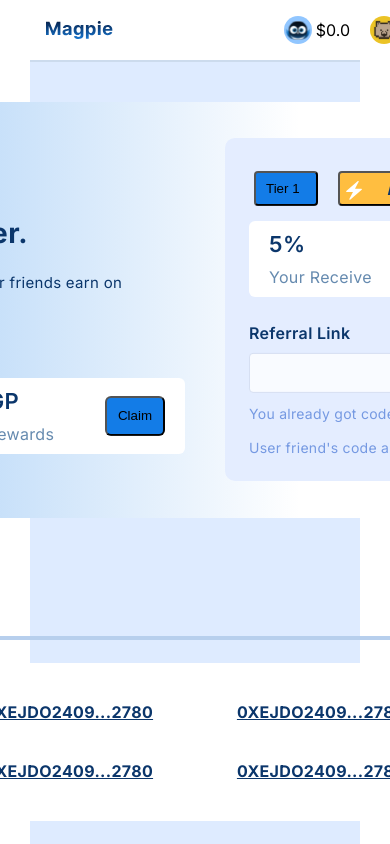
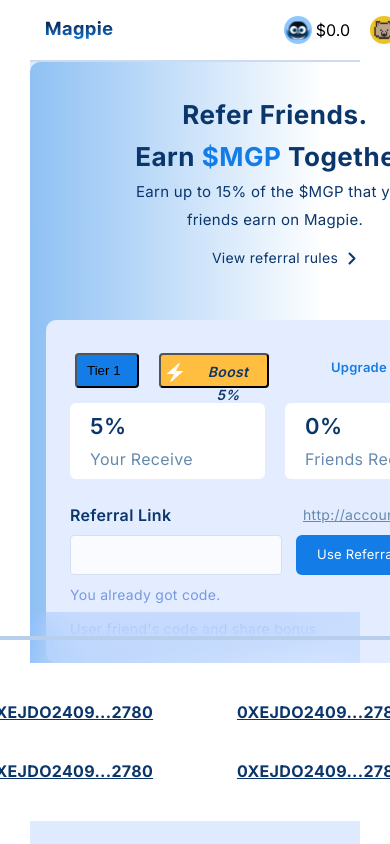
Before and after one commit to vishal5208/Magpie, a React (Create React App) app: page / in a window 390 px wide. Shown: the top 844 px of the page. Built offline with nearby package versions, Linux system fonts and the light colour scheme.

Commit message:
made first container responsive

```diff
--- a/src/components/Content/Content.css
+++ b/src/components/Content/Content.css
@@ -8,6 +8,11 @@
 
 	position: relative;
 }
+
+.main-content-section-mobile {
+	display: none;
+}
+
 .refer-texts-container {
 	box-sizing: border-box;
 	display: flex;
@@ -35,8 +40,6 @@
 }
 
 .refer-texts-container .first p {
-	font-family: "Inter";
-	font-style: normal;
 	font-weight: 700;
 	font-size: 28px;
 	line-height: 162.02%;
@@ -174,6 +177,136 @@
 	margin: 0;
 }
 
+/* mediaquery */
+@media (max-width: 450px) {
+	.refer-texts-container {
+		width: auto;
+		padding: 16px;
+		flex-direction: column;
+		top: initial;
+		left: initial;
+		transform: none;
+	}
+
+	.inner-content-section {
+		padding: 16px;
+	}
+
+	.about-earn {
+		font-size: 12px;
+	}
+
+	.referral-info {
+		width: 100%;
+		margin-right: 0;
+		margin-bottom: 12px;
+	}
+
+	.refer-texts-container .friend {
+		width: 100%;
+	}
+
+	.mgp-info {
+		width: 100%;
+	}
+
+	.mgp-info .inner-mgp {
+		width: 100%;
+	}
+
+	.mgp-number {
+		font-size: 18px;
+	}
+
+	.group-container {
+		display: flex;
+		flex-direction: column;
+	}
+
+	.inner-content-section .first {
+		display: none;
+	}
+
+	.first-mobile {
+		display: flex !important;
+		flex-direction: column;
+		align-items: center;
+	}
+
+	.first-mobile p {
+		font-size: 26px;
+		font-weight: 700;
+
+		line-height: 162.02%;
+		/* or 45px */
+
+		letter-spacing: 0.02em;
+
+		/* deep blue */
+
+		color: #0b366b;
+		margin: 0;
+		padding: 0;
+	}
+	.about-earn {
+		display: none;
+	}
+
+	.about-earn-mobile {
+		display: flex !important;
+		flex-direction: column;
+		font-weight: 500;
+		font-size: 15px;
+		line-height: 50.02%;
+
+		text-align: center;
+		letter-spacing: 0.02em;
+
+		/* deep blue */
+
+		color: #0b366b;
+	}
+
+	.about-earn-mobile p {
+		margin: 10px auto;
+	}
+
+	.inner-content-section {
+		display: flex;
+		flex-direction: column;
+		justify-content: center;
+		align-items: center;
+	}
+
+	.arrow-img {
+		top: 15px;
+		left: 130px;
+	}
+
+	.rule p {
+		font-size: 14px;
+	}
+
+	.group-container {
+		display: none;
+	}
+
+	.main-referral-data-container {
+		padding: 16px;
+		gap: 16px;
+	}
+}
+
+.first-mobile {
+	display: none;
+}
+
+/* end of mediaqury */
+
+.about-earn-mobile {
+	display: none;
+}
+
 .mgp-info {
 	box-sizing: border-box;
 
@@ -303,9 +436,6 @@
 	padding: 24px;
 	gap: 24px;
 
-	width: 458px;
-	height: 343px;
-
 	background: #e4edff;
 	border-radius: 10px;
 
@@ -320,7 +450,6 @@
 	width: 20px;
 	height: 20px;
 	top: 13px;
-
 	left: 196px;
 }
 
--- a/src/components/Content/Content.js
+++ b/src/components/Content/Content.js
@@ -1,6 +1,5 @@
 import "./Content.css";
 import { arrow, tokenLogo, zap, arrow2 } from "../../assests";
-
 
 const Content = () => {
 	return (
@@ -14,9 +13,25 @@
 							Earn <span className="mgp"> $MGP</span> Together.
 						</p>
 					</div>
+
+					{/* first for mobile */}
+					<div className="first-mobile">
+						<p>Refer Friends.</p>
+						<p>
+							Earn <span className="mgp"> $MGP</span> Together.
+						</p>
+					</div>
+
 					<p className="about-earn">
 						Earn up to 15% of the $MGP that your friends earn on Magpie.
 					</p>
+
+					{/* about-earn fro mobile */}
+
+					<div className="about-earn-mobile">
+						<p>Earn up to 15% of the $MGP that your</p>
+						<p>friends earn on Magpie.</p>
+					</div>
 
 					<div className="rule">
 						<p>View referral rules</p>
@@ -44,6 +59,7 @@
 
 				{/* 2nd box */}
 				<div className="main-referral-data-container">
+
 					{/* tier boost upgrade */}
 					<div className="to-boost-container">
 						<div className="group-of-2-boost">
```
